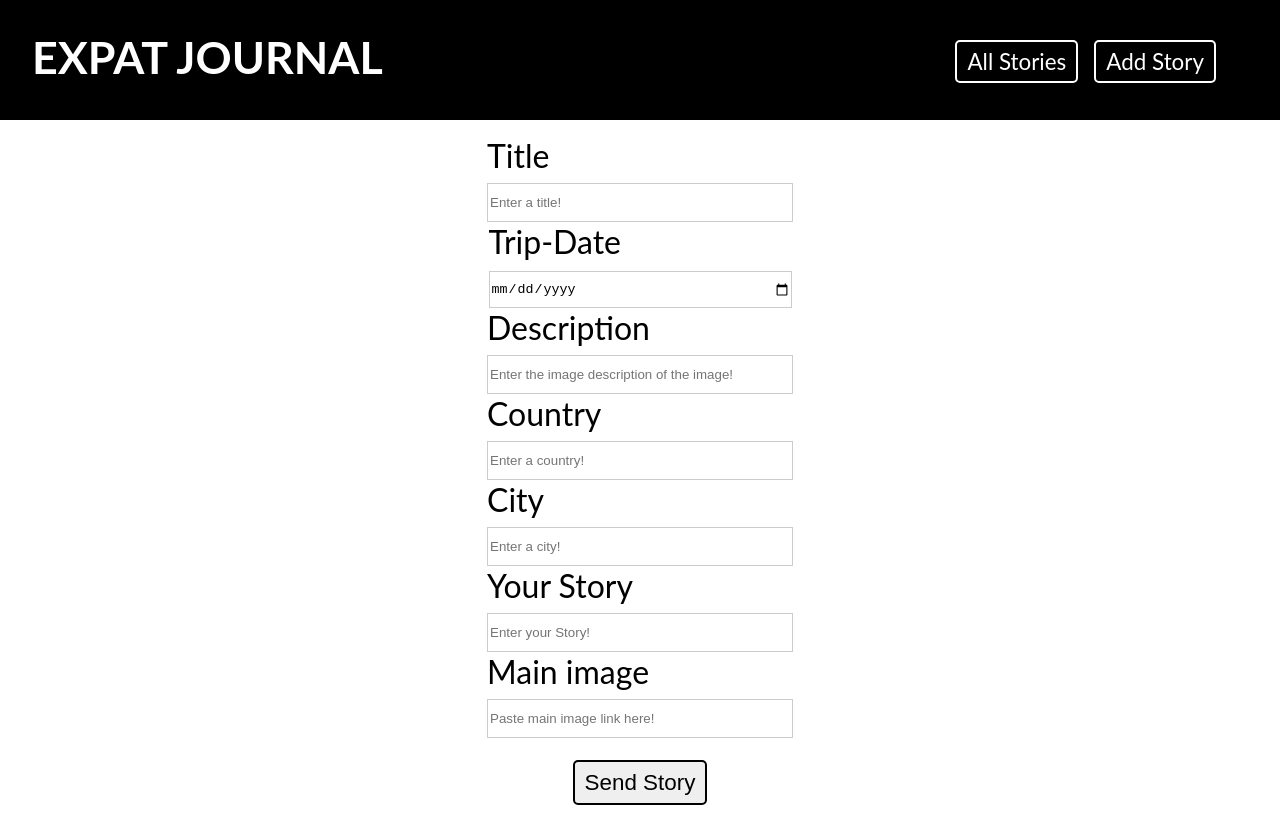
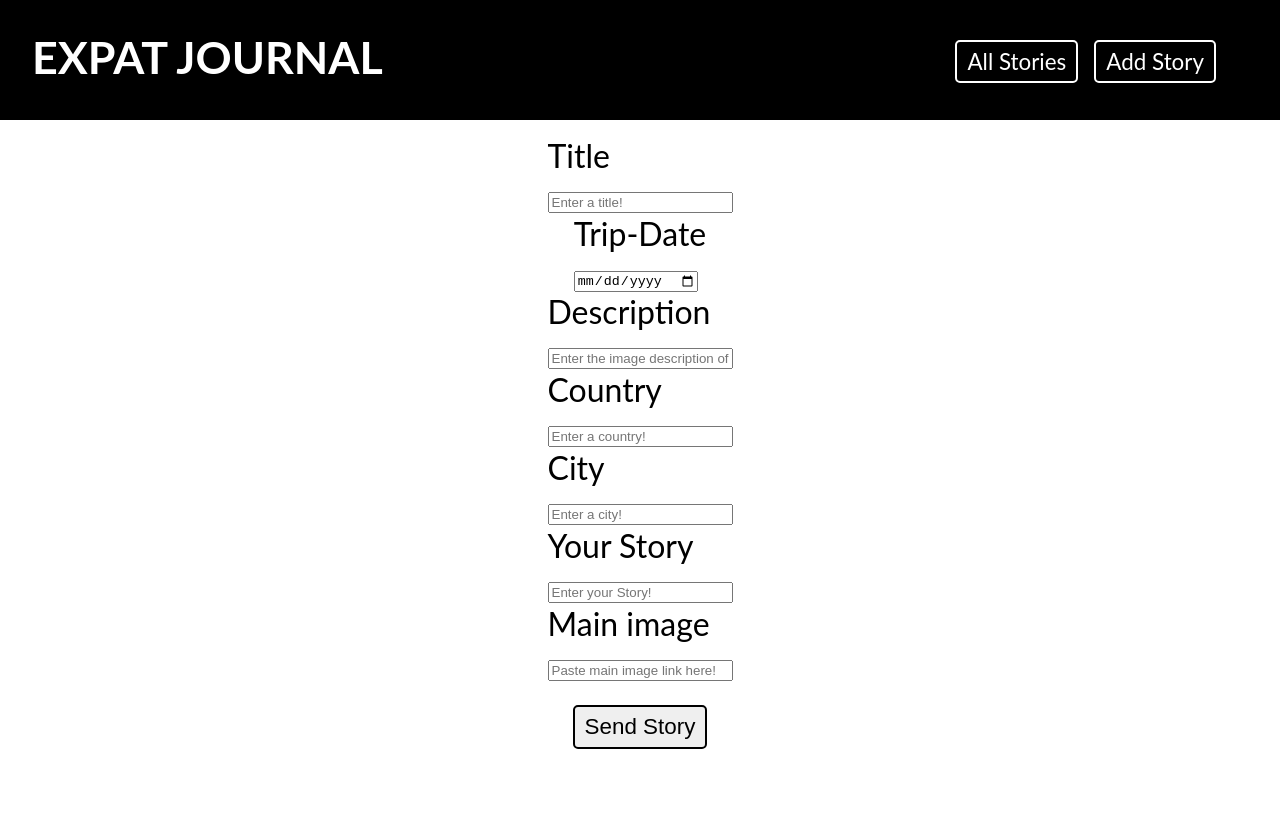
Before and after one commit to Expat-Journal-App/Front-end, a React (Create React App) app: page /add-story in a window 1280 px wide. After the commit the page ends 800 px from the top, so only its background shows below. Built offline with nearby package versions, Linux system fonts and the light colour scheme; the HTML template or start-up script is replaced by a standard one.

Commit message:
commit to meet rubric

```diff
--- a/src/App.js
+++ b/src/App.js
@@ -1,34 +1,47 @@
-import React, {useState} from "react";
+import React, { useState } from "react";
 import "./App.css";
 import { Route, Link } from "react-router-dom";
-import formikCreateNewStory from "./components/createNewStory";
+import FormikCreateNewStory from "./components/createNewStory";
 import NavBar from "./components/NavBar";
-import StoryPage from './components/storyPage'
-import StoryList from "./components/storyList";
+import StoryPage from "./components/storyPage";
 import MainPage from "./components/mainPage";
-import error404 from './components/error404'
-import GridComponent from "./components/gridComponent";
+import error404 from "./components/error404";
 
 function App() {
-  const [stories, setStories] = useState([])
-  const [gridItem, setGridItem] = useState()
-
+  const [stories, setStories] = useState([]);
+  const [gridItem, setGridItem] = useState([]);
 
   return (
     <>
       <NavBar />
-      <Route exact path ='/'  render={(props) => {
-       return (
-            <MainPage {...props} gridItem={gridItem} setGridItem={setGridItem} />
-        )}} />
-      <Route exact path="/add-story" component={formikCreateNewStory} gridItem={gridItem} setGridItem={setGridItem} />
-      <Route exact path="/stories"
-       render={(props) => {
-       return (
-            <div><StoryList {...props} stories={stories} setStories={setStories} /></div>
-        )}} />
-      <Route path="/stories/:id" render={(props) => (<StoryPage {...props}/> )}/>
-      <Route exact path='/error404' component={error404} />
+      <Route
+        exact
+        path="/"
+        render={props => {
+          return (
+            <MainPage
+              {...props}
+              gridItem={gridItem}
+              setGridItem={setGridItem}
+            />
+          );
+        }}
+      />
+      <Route
+        exact
+        path="/add-story"
+        render={props => {
+          return (
+            <FormikCreateNewStory
+              {...props}
+              gridItem={gridItem}
+              setGridItem={setGridItem}
+            />
+          );
+        }}
+      />
+      <Route path="/stories/:id" render={props => <StoryPage {...props} />} />
+      <Route exact path="/error404" component={error404} />
     </>
   );
 }
--- a/src/components/createNewStory.js
+++ b/src/components/createNewStory.js
@@ -1,101 +1,153 @@
-import React from 'react';
-import { withFormik, ErrorMessage } from 'formik';
-import * as Yup from 'yup';
-import axios from 'axios';
-import styled from 'styled-components'
+import React from "react";
+import { withFormik, ErrorMessage, Field, Form } from "formik";
+import * as Yup from "yup";
+import axios from "axios";
 
-import { Form, Input, Title, Text, Button } from "./theme.js";
-
-
-
+import { Button } from "./theme.js";
 
 function CreateNewStory(props) {
   return (
     <div>
-      <Form className='create-story-form'>
-          <ErrorMessage name='title' render={msg => <div className='error'>{msg}</div>} />
-          <label>Title
-            <Input type='text' name='title' placeholder='Enter a title!' />
+      <Form className="create-story-form">
+        <label>
+          Title <br />
+          <Field
+            type="text"
+            name="title"
+            placeholder="Enter a title!"
+            className="all-fields"
+          />
         </label>
+        <ErrorMessage
+          name="title"
+          render={msg => <div className="error">{msg}</div>}
+        />
 
-          <ErrorMessage name='date_trip' render={msg => <div className='error'>{msg}</div>} />
-          <label>Trip-Date
-            <Input type='date' name='date_trip' placeholder='Enter the date of your trip!' />
+        <label>
+          Trip-Date <br />
+          <Field
+            type="date"
+            className="date-field"
+            name="date_trip"
+            placeholder="Enter the date of your trip!"
+          />
         </label>
+        <ErrorMessage
+          name="date_trip"
+          render={msg => <div className="error">{msg}</div>}
+        />
 
-          <ErrorMessage name='description' render={msg => <div className='error'>{msg}</div>} />
-          <label>Description
-            <Input type='text' name='description' placeholder='Enter the image description of the image!' />
+        <label>
+          Description <br />
+          <Field
+            type="text"
+            className="all-fields"
+            name="description"
+            placeholder="Enter the image description of the image!"
+          />
         </label>
+        <ErrorMessage
+          name="description"
+          render={msg => <div className="error">{msg}</div>}
+        />
 
-          <ErrorMessage name='country' render={msg => <div className='error'>{msg}</div>} />
-          <label>Country
-            <Input type='text' name='country' placeholder='Enter a country!' />
+        <label>
+          Country <br />
+          <Field
+            type="text"
+            className="all-fields"
+            name="country"
+            placeholder="Enter a country!"
+          />
         </label>
+        <ErrorMessage
+          name="country"
+          render={msg => <div className="error">{msg}</div>}
+        />
 
-          <ErrorMessage name='city' render={msg => <div className='error'>{msg}</div>} />
-          <label>City
-            <Input type='text' name='city' placeholder='Enter a city!' />
+        <label>
+          City <br />
+          <Field
+            type="text"
+            className="all-fields"
+            name="city"
+            placeholder="Enter a city!"
+          />
         </label>
+        <ErrorMessage
+          name="city"
+          render={msg => <div className="error">{msg}</div>}
+        />
 
-          <ErrorMessage name='story' render={msg => <div className='error'>{msg}</div>} />
-          <label>Your Story
-            <Input type='text' name='story' placeholder='Enter your Story!' />
+        <label>
+          Your Story <br />
+          <Field
+            className="submissionfield"
+            cols="40"
+            rows="5"
+            type="text"
+            name="story"
+            placeholder="Enter your Story!"
+          />
         </label>
+        <ErrorMessage
+          name="story"
+          render={msg => <div className="error">{msg}</div>}
+        />
 
-          <ErrorMessage name='url' render={msg => <div className='error'>{msg}</div>} />
-          <label>Main image
-            <Input type='text' name='url' placeholder='Paste main image link here!' />
+        <label>
+          Main image <br />
+          <Field
+            type="text"
+            name="url"
+            className="all-fields"
+            placeholder="Paste main image link here!"
+          />
         </label>
+        <ErrorMessage
+          name="url"
+          render={msg => <div className="error">{msg}</div>}
+        />
 
-          <Button type='submit'>Send Story</Button>
-
+        <Button type="submit">Send Story</Button>
       </Form>
     </div>
   );
 }
 
-const formikCreateNewStory = withFormik ({
+const formikCreateNewStory = withFormik({
   mapPropsToValues() {
     return {
-            title: '',
-            date_trip: '',
-            country: '',
-            city: '',
-            story: '',
-            url: '',
-            description: ''
-
-        }
+      title: "",
+      date_trip: "",
+      country: "",
+      city: "",
+      story: "",
+      url: "",
+      description: ""
+    };
   },
 
   validationSchema: Yup.object().shape({
-        title: Yup.string().required('Please enter a title!'),
-        description: Yup.string().required('Please enter a title!'),
-        date_trip: Yup.string().required('Please enter a trip date!'),
-        country: Yup.string().required('Please enter a country!'),
-        city: Yup.string().required('Please enter a city!'),
-        url: Yup.string().required('Please enter a valid image URL!'),
-
-
+    title: Yup.string().required("Please enter a title!"),
+    description: Yup.string().required("Please enter a title!"),
+    date_trip: Yup.string().required("Please enter a trip date!"),
+    country: Yup.string().required("Please enter a country!"),
+    city: Yup.string().required("Please enter a city!"),
+    url: Yup.string().required("Please enter a valid image URL!")
   }),
 
   handleSubmit(values, tools) {
-
-        debugger
-        axios.post('http://localhost:4400/api/stories/', values)
+    axios
+      .post("https://morning-sea-62543.herokuapp.com/api/stories", values)
       .then(response => {
-
-            tools.resetForm()
-            tools.props.setGridItem([...tools.props.gridItem, response.data])
-            debugger
+        tools.props.setGridItem([response.data, ...tools.props.gridItem]);
+        console.log(tools.props.gridItem);
       })
       .catch(error => {
-            debugger
         console.log(error);
-          })
+      });
+  }
+})(CreateNewStory);
 
-    }
-})(CreateNewStory)
-
-export default formikCreateNewStory
+export default formikCreateNewStory;
--- a/src/components/mainPage.js
+++ b/src/components/mainPage.js
@@ -1,36 +1,34 @@
-import React, {useState, useEffect} from 'react';
-import GridComponent from './gridComponent';
-import axios from 'axios'
-import styled from 'styled-components'
-import Button from './NavBar'
+import React, { useState, useEffect } from "react";
+import GridComponent from "./gridComponent";
+import axios from "axios";
+import styled from "styled-components";
+import Button from "./NavBar";
 
 function MainPage(props) {
-
-
   useEffect(() => {
-
-        axios.get('http://localhost:4400/api/stories/')
+    axios
+      .get("https://morning-sea-62543.herokuapp.com/api/stories ")
       .then(response => {
         props.setGridItem(response.data);
       })
       .catch(error => {
         console.log(error);
-        })
+      });
   }, []);
 
-
-      return(
-      <div className='grid-main-container' >
-        {props.gridItem === undefined? <div className="lds-dual-ring"></div>: (props.gridItem.map(item => (
+  return (
+    <div className="grid-main-container">
+      {props.gridItem === undefined ? (
+        <div className="lds-dual-ring"></div>
+      ) : (
+        props.gridItem.map(item => (
           <div key={item.id}>
             <GridComponent item={item} key={item.id} />
           </div>
-        ))) }
-
-
+        ))
+      )}
     </div>
-      )
-
+  );
 
   //     return (
   //       <div>
--- a/src/components/storyList.js
+++ b/src/components/storyList.js
@@ -1,29 +1,26 @@
-import React, { useEffect } from 'react';
-import axios from 'axios'
-import { Link } from 'react-router-dom'
-
+import React, { useEffect } from "react";
+import axios from "axios";
+import { Link } from "react-router-dom";
 
 function StoryList(props) {
-
   useEffect(() => {
-
-        axios.get('https://morning-sea-62543.herokuapp.com/api/stories/')
+    axios
+      .get("https://morning-sea-62543.herokuapp.com/api/stories ")
       .then(response => {
         props.setStories(response.data);
-
       })
       .catch(error => {
         console.log(error);
-        })
+      });
   }, []);
 
   return (
     <div>
-         {props.stories.map(story =>(
-          <div className='story' key={story.id}>
+      {props.stories.map(story => (
+        <div className="story" key={story.id}>
           <h1>{story.title}</h1>
           <Link to={`/stories/${story.id}`}>
-            <img src={story.url} alt={story.description} width='50%' />
+            <img src={story.url} alt={story.description} width="50%" />
           </Link>
           <p>Date of trip: {story.date_trip}</p>
           <p>Story created: {story.created_at}</p>
```
Also changed, not shown: src/components/storyPage.js (+70 -29 lines). Lines whose indentation alone changed are shown as unchanged.
